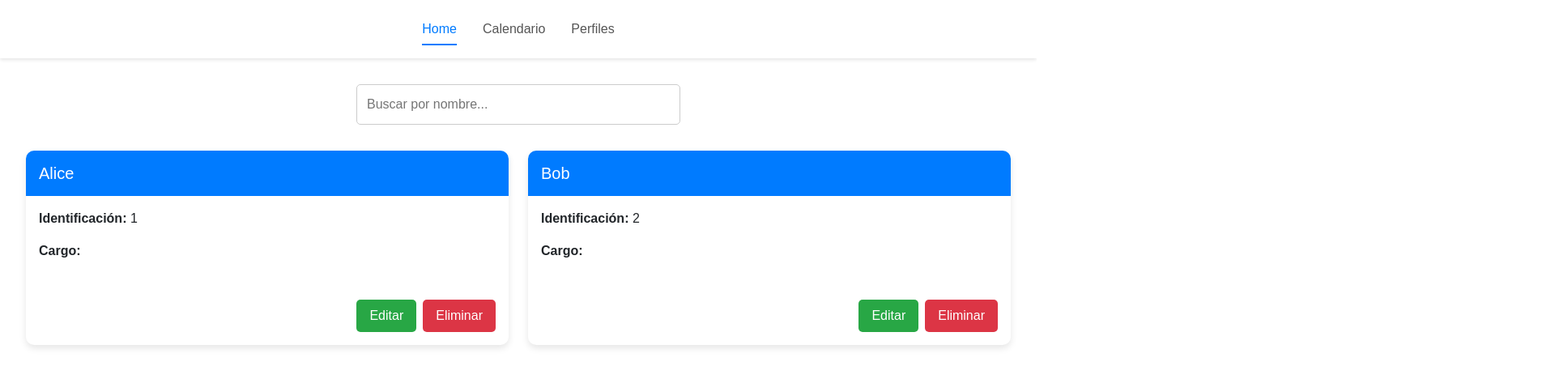
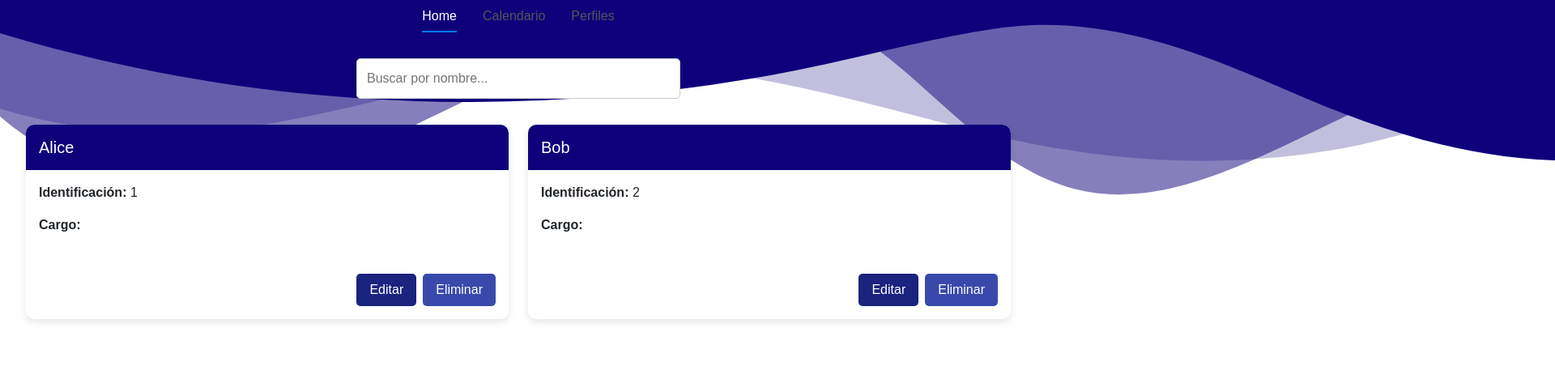
Before and after one commit to wavaronr/calendario, a React (Create React App) app: page /Perfiles in a window 1280 px wide. Shown: the top 468 px of the page at 81% size, 1920 px wide, since content can reach past the window. Built offline with nearby package versions, Linux system fonts and the light colour scheme.

Commit message:
fixTituleandColors

```diff
--- a/src/App.css
+++ b/src/App.css
@@ -37,7 +37,7 @@
 }
 
 .nav-button.active {
-  color: #007bff;
+  color: #fff;
 }
 
 .nav-button::after {
--- a/src/components/Header.js
+++ b/src/components/Header.js
@@ -1,12 +1,40 @@
 import React from 'react';
 import NavMenu from './NavMenu';
-import '../App.css';
 
 function Header() {
   return (
-    <header className="app-header">
-      <NavMenu />
-    </header>
+    <>
+      <div style={{ position: 'relative' }}>
+        <NavMenu />
+        <div
+          key="background"
+          style={{
+            position: 'absolute',
+            top: 0,
+            left: 0,
+            right: 0,
+            zIndex: -1,
+          }}
+        >
+          <svg
+            preserveAspectRatio="xMidYMid slice"
+            viewBox="0 0 1200 120"
+            xmlns="http://www.w3.org/2000/svg"
+            style={{ fill: '#0e007b', width: '191%', height: 262 }}
+          >
+            <path
+              d="M0 0v46.29c47.79 22.2 103.59 32.17 158 28 70.36-5.37 136.33-33.31 206.8-37.5 73.84-4.36 147.54 16.88 218.2 35.26 69.27 18 138.3 24.88 209.4 13.08 36.15-6 69.85-17.84 104.45-29.34C989.49 25 1113-14.29 1200 52.47V0z"
+              opacity=".25"
+            />
+            <path
+              d="M0 0v15.81c13 21.11 27.64 41.05 47.69 56.24C99.41 111.27 165 111 224.58 91.58c31.15-10.15 60.09-26.07 89.67-39.8 40.92-19 84.73-46 130.83-49.67 36.26-2.85 70.9 9.42 98.6 31.56 31.77 25.39 62.32 62 103.63 73 40.44 10.79 81.35-6.69 119.13-24.28s75.16-39 116.92-43.05c59.73-5.85 113.28 22.88 168.9 38.84 30.2 8.66 59 6.17 87.09-7.5 22.43-10.89 48-26.93 60.65-49.24V0z"
+              opacity=".5"
+            />
+            <path d="M0 0v5.63C149.93 59 314.09 71.32 475.83 42.57c43-7.64 84.23-20.12 127.61-26.46 59-8.63 112.48 12.24 165.56 35.4C827.93 77.22 886 95.24 951.2 90c86.53-7 172.46-45.71 248.8-84.81V0z" />
+          </svg>
+        </div>
+      </div>
+    </>
   );
 }
 
--- a/src/css/Profile.css
+++ b/src/css/Profile.css
@@ -33,7 +33,7 @@
 }
 
 .profile-card-header {
-  background: #007bff;
+  background: #0e007b;
   color: #fff;
   padding: 1rem;
 }
@@ -66,17 +66,17 @@
 }
 
 .btn-edit {
-  background: #28a745;
+  background: #1a237e;
 }
 
 .btn-edit:hover {
-  background: #218838;
+  background: #1a237e;
 }
 
 .btn-delete {
-  background: #dc3545;
+  background: #3949ab;
 }
 
 .btn-delete:hover {
-  background: #c82333;
+  background: #3949ab;
 }
```
